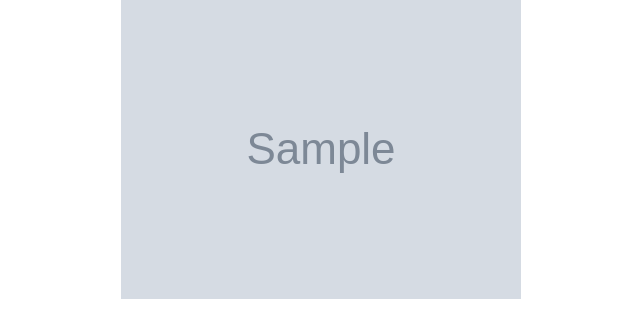
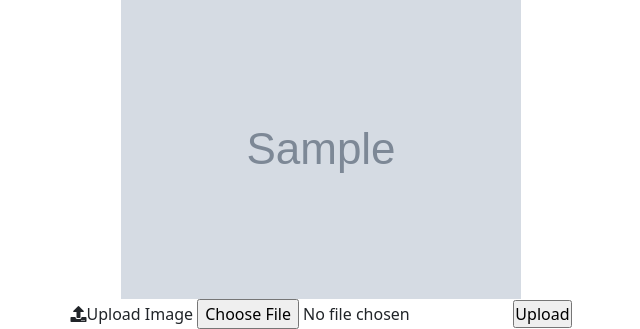
Before and after one commit to Code-Institute-Submissions/kerekmarci-ms3, a Flask app: page /profile/1 in a window 1280 px wide. Shown: the part 614-943 px from the top of the page, without its empty margins (319-959 px from the left). Before the commit the page ends 913 px from the top, so only its background shows below. Run offline with Flask 2, Linux system fonts and the light colour scheme; the visitor is signed in with stand-in values (Sample User, id 1); grey boxes marked "Sample" are stand-in pictures; a database or web service that is not in the repository returns one stand-in record (values such as "Sample title"); some libraries are stand-ins or nearby versions.

Commit message:
Cloudinary file upload fetaure installed and function created

```diff
--- a/app.py
+++ b/app.py
@@ -1,4 +1,4 @@
-import os, json, boto3, botocore
+import os
 from flask import (
     Flask, flash, render_template, redirect,
     request, session, url_for)
@@ -8,7 +8,9 @@ from bson.objectid import ObjectId
 from werkzeug.security import generate_password_hash, check_password_hash
 from werkzeug.utils import secure_filename
 from datetime import datetime
-from botocore.exceptions import NoCredentialsError
+import cloudinary
+import cloudinary.uploader
+import cloudinary.api
 
 if os.path.exists("env.py"):
     import env
@@ -19,8 +21,15 @@ app.config["MONGO_DBNAME"] = os.environ.get("MONGO_DBNAME")
 app.config["MONGO_URI"] = os.environ.get("MONGO_URI")
 app.secret_key = os.environ.get("SECRET_KEY")
 
+# Configuring Cloudinary
+# https://pypi.org/project/cloudinary/
+cloudinary.config(
+  cloud_name = os.environ.get("CLOUDINARY_NAME"),
+  api_key = os.environ.get("CLOUD_API_KEY"),
+  api_secret = os.environ.get("CLOUD_API_SECRET_KEY")
+)
+
 PER_PAGE = 6
-
 
 mongo = PyMongo(app)
 
@@ -314,6 +323,16 @@ def favorite_recipes():
     return render_template("get_recipes.html", recipes=recipes_paginated,
                            pagination=pagination)
 
+# Based on Cloudinary documentation
+# https://cloudinary.com/documentation/django_image_and_video_upload#server_side_upload
+@app.route("/'upload_profile_image", methods=["GET", "POST"])
+def upload_profile_image():
+    if request.method == "POST":
+        file_to_upload = request.files['file']
+        if file_to_upload:
+            upload_result = cloudinary.uploader.upload(file_to_upload)
+    return redirect(url_for("profile", username=session["user"]))
+
 
 if __name__ == "__main__":
     app.run(host=os.environ.get("IP"),
--- a/templates/profile.html
+++ b/templates/profile.html
@@ -12,6 +12,12 @@
     </div>
     <div class="text-center">
 
-
+    <form action="{{ url_for('upload_profile_image') }}" method="POST" enctype="multipart/form-data">
+        <label for="ppicture">
+            <i class="fas fa-upload"></i>Upload Image</label>
+        </label>
+        <input id="ppicture" name="file" type="file">
+        <input type="submit" value="Upload">
+    </form>
 
 {% endblock %}
```
